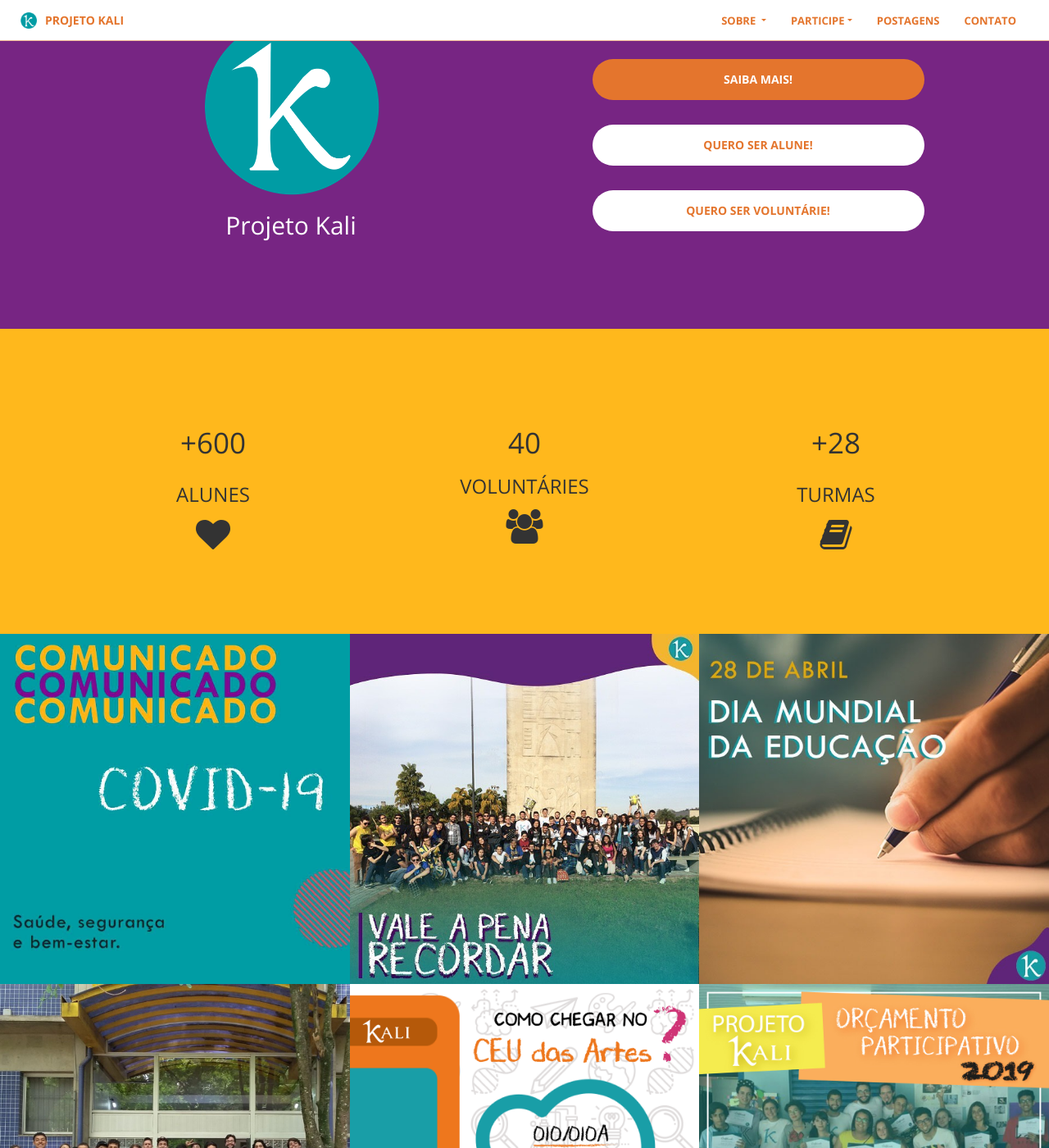
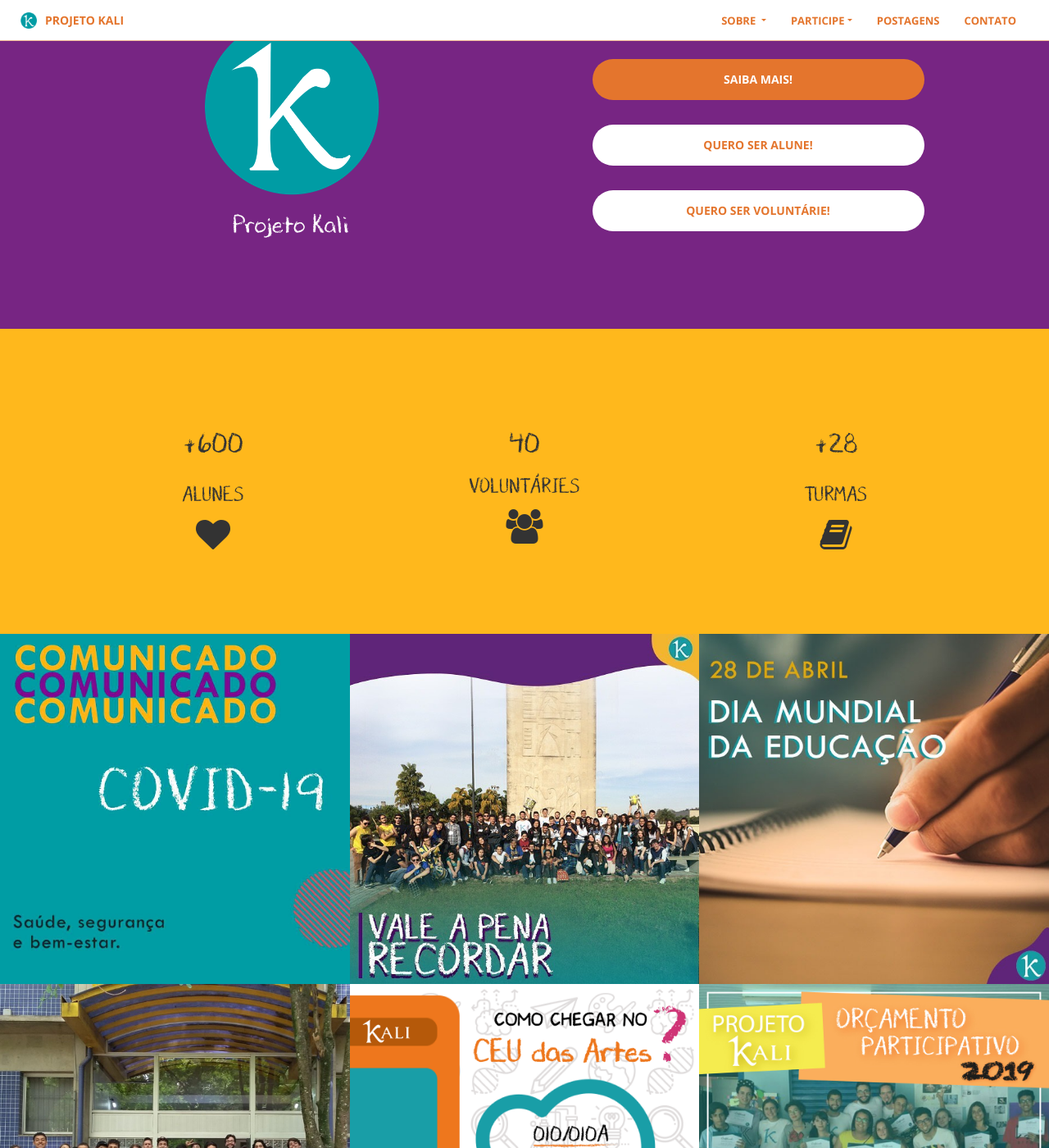
Before and after one commit to projetokali/projetokali.github.io, a Jekyll site: the page built from index.html, in a window 1280 px wide and 1400 px high, scrolled down 608 px. Shown: the whole window at 82% size. Built offline with Jekyll 4.4.1, drawn with Linux system fonts in a browser that asks for light colours.

Commit message:
Adds chalk font

```diff
--- a/_sass/_base.scss
+++ b/_sass/_base.scss
@@ -7,7 +7,8 @@
 
 body {
     margin-top: 50px;
-    @include serif-font;
+    //@include serif-font;
+    @include chalk-font;
     overflow-x: hidden; // Arruma o problema do scroll horizontal com o fade-right e fade-left
 }
 
@@ -36,7 +37,8 @@
 h4,
 h5,
 h6 {
-    @include sans-serif-font;
+    //@include sans-serif-font;
+    @include chalk-font;
 }
 
 p {
--- a/_sass/_mixins.scss
+++ b/_sass/_mixins.scss
@@ -64,3 +64,9 @@
 {
 	font-family: 'Merriweather', 'Helvetica Neue', Arial, sans-serif;
 }
+
+
+@mixin chalk-font()
+{
+	font-family: ChalkItUp;
+}
--- a/css/main.scss
+++ b/css/main.scss
@@ -43,21 +43,14 @@
 $theme-dark: #E4752D;
 $theme-pink: #b63542;
 
-//$grid-breakpoints: (
-        //xs: 0,
-        //sm: 576px,
-        //md: 768px,
-        //lg: 992px,
-        //xl: 1200px
-//);
+@font-face {
+    font-family: 'chalkitup';
+    src: url('../fonts/djbchalkitup-webfont.woff2') format('woff2'),
+         url('../fonts/djbchalkitup-webfont.woff') format('woff');
+    font-weight: normal;
+    font-style: normal;
+}
 
-//@each $breakpoint in map-keys($grid-breakpoints) {
-  //@each $size, $length in $sizes {
-    //@include media-breakpoint-up($breakpoint) {
-      //.w-#{$breakpoint}-#{$size} {width: $length !important;}
-    //}
-  //}
-//}
 
 // Import partials from `sass_dir` (defaults to `_sass`)
 @import
```
Also changed, not shown: fonts/djbchalkitup-webfont.woff (added), fonts/djbchalkitup-webfont.woff2 (added).
